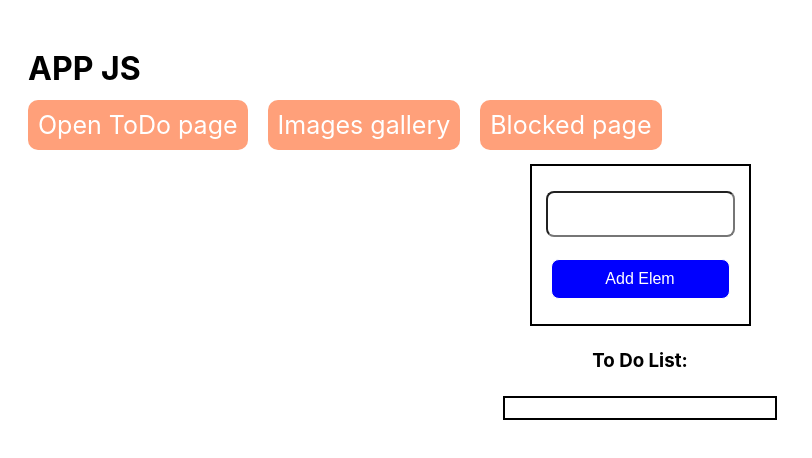
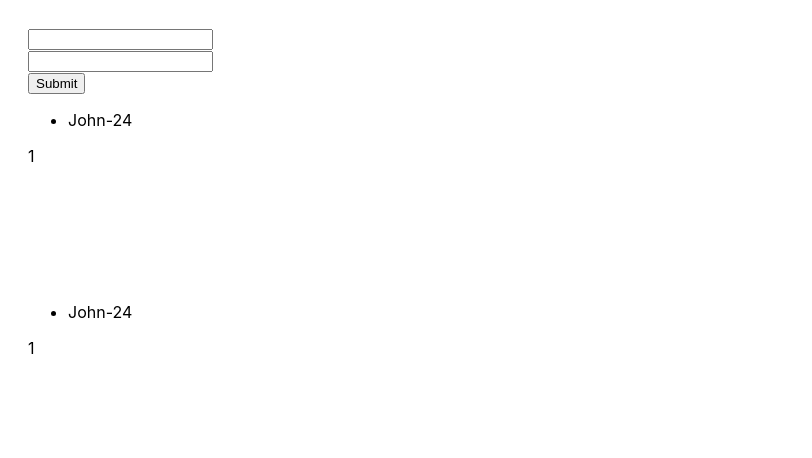
Before and after one commit to armdevrus/turing_reactJS, a React (Create React App) app: page / in a window 1280 px wide. Shown: the top 458 px of the page, without its empty margins (0-812 px from the left). Built offline with nearby package versions, Linux system fonts and the light colour scheme.

Commit message:
Created DataSource.js, HOC.js and learned HOC

```diff
--- a/src/index.js
+++ b/src/index.js
@@ -11,11 +11,12 @@ import CounterForm from "./lifecoding/AdditionalHooks";
 import HookStateCallback from "./lifecoding/HookStateCallback";
 import Portal from "./lifecoding/Portal";
 import Requests from "./lifecoding/Requests";
+import UserList from "./lifecoding/HOC";
 
 ReactDOM.render(
   <React.StrictMode>
       <BrowserRouter>
-          <App/>
+          <UserList/>
       </BrowserRouter>
   </React.StrictMode>,
   document.getElementById('root')
--- /dev/null
+++ b/src/lifecoding/DataSource.js
@@ -0,0 +1,37 @@
+class DataSource {
+    users = [{name: 'John', age: 24}];
+    callbacks = [];
+
+    addUser = (userData) => {
+        this.users = [...this.users, {name: userData.name || '', age: userData.age || 0}];
+        this.callbackCall();
+    };
+
+    getUsers() {
+        return this.users;
+    };
+
+    getUsersCount() {
+        return this.users.length;
+    };
+
+    callbackCall = () => {
+        for (let i = 0; i < this.callbacks.length; ++i) {
+            this.callbacks[i](this.users);
+        }
+    };
+
+    addListener = (callback) => {
+        if (!(callback && typeof callback === 'function')) return;
+        this.callbacks.push(callback);
+    };
+
+    removeListener = (callback) => {
+        const callbackIndex = this.callbacks.findIndex(existingCallback => existingCallback === callback);
+        if (callbackIndex !== -1) {
+            this.callbacks.splice(callbackIndex, 1);
+        }
+    };
+}
+
+export const dataSource = new DataSource();
--- /dev/null
+++ b/src/lifecoding/HOC.js
@@ -0,0 +1,130 @@
+// HOC - Higher-order Component
+import React from "react";
+import {dataSource} from "./DataSource";
+
+const AddUserForm = () => {
+
+    const handleOnSubmitForm = (event) => {
+        event.preventDefault()
+
+        const name = event.target.userName.value
+        const age = event.target.userAge.value
+
+        if (!(name && age)) return
+
+        dataSource.addUser({name, age})
+    }
+
+    return (
+        <form onSubmit={handleOnSubmitForm}>
+            <div>
+                <input name="userName"/>
+            </div>
+            <div>
+                <input name="userAge"/>
+            </div>
+            <div>
+                <button>Submit</button>
+            </div>
+        </form>
+    )
+}
+
+const UserList = () => {
+
+    const [users, setUsers] = React.useState(dataSource.getUsers())
+
+    React.useEffect(() => {
+        const handleDataChange = (newUsers) => {
+            setUsers(newUsers)
+        }
+
+        dataSource.addListener(handleDataChange)
+
+    }, [])
+
+    return (
+        <ul>
+            {users.map((user, index) => (
+                <li key={index}>
+                    {user.name}-{user.age}
+                </li>
+            ))}
+        </ul>
+    )
+}
+
+const UsersCount = () => {
+
+    const [usersCount, setUsersCount] = React.useState(dataSource.getUsers().length)
+
+    React.useEffect(() => {
+        const handleDataChange = (newUsers) => {
+            setUsersCount(newUsers.length)
+        }
+
+        dataSource.addListener(handleDataChange)
+
+    }, [])
+
+    return (
+        <div>{usersCount}</div>
+    )
+}
+
+const dataSourceWrapper = (WrappedComponent) => {
+    return () => {
+        const [users, setUsers] = React.useState(dataSource.getUsers())
+
+        React.useEffect(() => {
+            const handleUsersChange = (newUsers) => {
+                setUsers(newUsers)
+            }
+            dataSource.addListener(handleUsersChange)
+        })
+        return <WrappedComponent users={users}/>
+    }
+}
+
+const UsersCountSimple = ({users}) => {
+
+    return (
+        <div>{users.length}</div>
+    )
+}
+
+const UsersListSimple = ({users}) => {
+
+    return (
+        <ul>
+            {users.map((user, index) => (
+                <li key={index}>
+                    {user.name}-{user.age}
+                </li>
+            ))}
+        </ul>
+    )
+}
+
+const WrappedUsersList = dataSourceWrapper(UsersListSimple)
+const WrappedUsersCount = dataSourceWrapper(UsersCountSimple)
+
+const Main = () => {
+    return (
+        <>
+            <AddUserForm/>
+            <UserList/>
+            <UsersCount/>
+            <br/>
+            <br/>
+            <br/>
+            <br/>
+            <br/>
+            <br/>
+            <WrappedUsersList/>
+            <WrappedUsersCount/>
+        </>
+    )
+}
+
+export default Main
```
